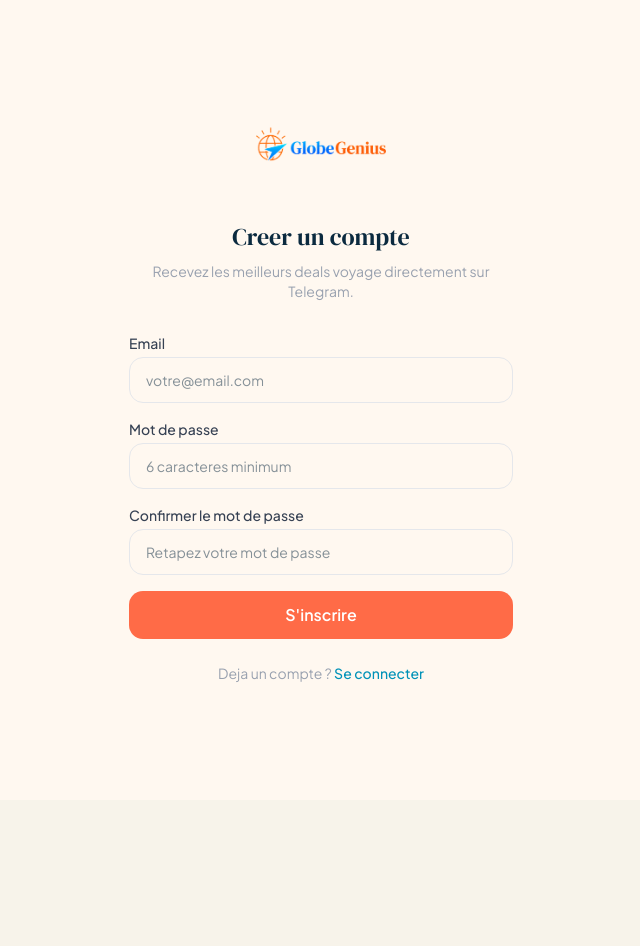
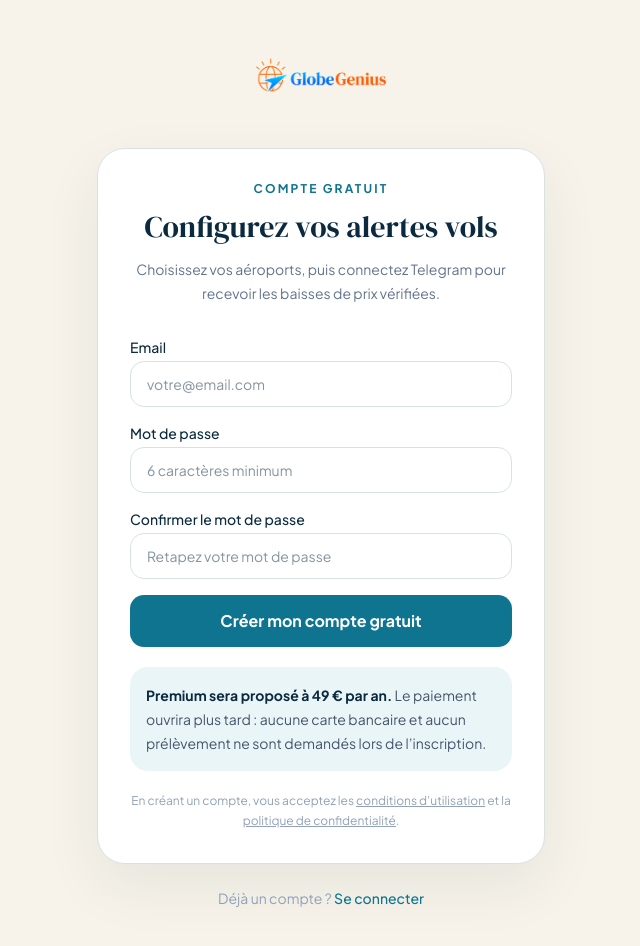
Before and after one commit to pachasandco/globagenius, a Next.js app in the folder frontend/: page /signup in a window 1280 px wide. Shown: the top 946 px of the page, without its empty margins (319-959 px from the left). Before the commit the page ends 800 px from the top, so only its background shows below. Built offline with nearby package versions, Linux system fonts and the light colour scheme; no server answers.

Commit message:
feat: remove founder cap messaging and clarify free signup

```diff
--- a/frontend/src/app/signup/page.tsx
+++ b/frontend/src/app/signup/page.tsx
@@ -1,9 +1,9 @@
 "use client";
 
-import { useEffect, useMemo, useState } from "react";
+import { useMemo, useState } from "react";
 import Link from "next/link";
 import { useRouter } from "next/navigation";
-import { signup, getBetaCount } from "@/lib/api";
+import { signup } from "@/lib/api";
 import { suggestEmailCorrection } from "@/lib/email-suggestion";
 import { Wordmark } from "../_components/Wordmark";
 
@@ -13,175 +13,111 @@ export default function SignupPage() {
   const [confirmPassword, setConfirmPassword] = useState("");
   const [error, setError] = useState("");
   const [loading, setLoading] = useState(false);
-  // Beta cohort cap: when 100 founders are reached, the signup form is
-  // replaced by a "closed" message. We fetch the live count once on mount;
-  // null = loading, true/false = decision. A failed fetch defaults to open
-  // so a transient API hiccup doesn't lock genuine signups out.
-  const [cohortFull, setCohortFull] = useState<boolean | null>(null);
   const router = useRouter();
-
-  useEffect(() => {
-    getBetaCount()
-      .then((c) => setCohortFull(c.founders_count >= c.max_founders))
-      .catch(() => setCohortFull(false));
-  }, []);
-
   const emailSuggestion = useMemo(() => suggestEmailCorrection(email), [email]);
 
-  async function handleSubmit(e: React.FormEvent) {
-    e.preventDefault();
+  async function handleSubmit(event: React.FormEvent) {
+    event.preventDefault();
     setError("");
 
     if (password.length < 6) {
-      setError("Le mot de passe doit contenir au moins 6 caracteres");
+      setError("Le mot de passe doit contenir au moins 6 caractères.");
       return;
     }
     if (password !== confirmPassword) {
-      setError("Les mots de passe ne correspondent pas");
+      setError("Les mots de passe ne correspondent pas.");
       return;
     }
 
     setLoading(true);
     try {
-      const res = await signup(email, password);
-      localStorage.setItem("gg_user_id", res.user_id);
-      localStorage.setItem("gg_email", res.email);
-      localStorage.setItem("gg_token", res.token);
+      const response = await signup(email, password);
+      localStorage.setItem("gg_user_id", response.user_id);
+      localStorage.setItem("gg_email", response.email);
+      localStorage.setItem("gg_token", response.token);
       router.push("/onboarding");
     } catch (err: unknown) {
-      const msg = err instanceof Error ? err.message : "Erreur lors de l'inscription";
-      // Backend returns 403 once the 100-founder cap is reached. The
-      // initial mount check might have raced, so flip to the closed
-      // state on the spot rather than just showing a red error.
-      if (/inscriptions/i.test(msg) && /fermées|fermees|100 places/i.test(msg)) {
-        setCohortFull(true);
-      } else {
-        setError(msg);
-      }
+      setError(err instanceof Error ? err.message : "Erreur lors de l’inscription.");
     } finally {
       setLoading(false);
     }
   }
 
   return (
-    <div className="min-h-screen bg-[#FFF8F0] flex items-start sm:items-center justify-center px-4 md:px-5 py-8 sm:py-0">
-      <div className="w-full max-w-sm">
-        <Link href="/" className="font-[family-name:var(--font-dm-serif)] text-xl leading-none block text-center mb-10">
-          <Wordmark />
-        </Link>
+    <div className="min-h-screen bg-[#F7F3EA] px-4 py-8 sm:flex sm:items-center sm:justify-center sm:py-12">
+      <div className="w-full max-w-md">
+        <Link href="/" className="mb-9 block text-center font-[family-name:var(--font-dm-serif)] text-xl"><Wordmark /></Link>
 
-        {cohortFull === true ? (
+        <div className="rounded-[28px] border border-[#D9E2E3] bg-white p-6 shadow-[0_22px_60px_rgba(11,42,63,.07)] sm:p-8">
           <div className="text-center">
-            <h1 className="font-[family-name:var(--font-dm-serif)] text-2xl mb-3">
-              Inscriptions fermées
-            </h1>
-            <p className="text-gray-500 text-sm leading-relaxed mb-6">
-              Les <strong>100 places fondateurs</strong> de l&apos;Active Beta sont
-              prises. Merci à toutes et tous pour l&apos;engouement 🙏
-            </p>
-            <p className="text-gray-500 text-sm leading-relaxed mb-8">
-              Le lancement public arrive bientôt. En attendant, tu peux suivre
-              les coulisses sur la <Link href="/" className="text-[#FF6B47] hover:underline">page d&apos;accueil</Link>{" "}
-              ou nous écrire à{" "}
-              <a href="mailto:contact@globegenius.app" className="text-[#FF6B47] hover:underline">
-                contact@globegenius.app
-              </a>.
-            </p>
-            <Link
-              href="/"
-              className="inline-block bg-[#FF6B47] hover:bg-[#E55A38] text-white font-semibold px-6 py-3 rounded-xl transition-colors"
-            >
-              ← Retour à l&apos;accueil
-            </Link>
-            <p className="text-center text-sm text-gray-400 mt-8">
-              Déjà membre ?{" "}
-              <Link href="/login" className="text-cyan-600 font-medium hover:underline">
-                Se connecter
-              </Link>
-            </p>
+            <p className="text-xs font-bold uppercase tracking-[0.18em] text-[#0E7490]">Compte gratuit</p>
+            <h1 className="mt-3 font-[family-name:var(--font-dm-serif)] text-3xl text-[#0B2A3F]">Configurez vos alertes vols</h1>
+            <p className="mt-3 text-sm leading-6 text-slate-500">Choisissez vos aéroports, puis connectez Telegram pour recevoir les baisses de prix vérifiées.</p>
           </div>
-        ) : (
-        <>
-        <h1 className="font-[family-name:var(--font-dm-serif)] text-2xl text-center mb-2">
-          Creer un compte
-        </h1>
-        <p className="text-gray-400 text-sm text-center mb-8">
-          Recevez les meilleurs deals voyage directement sur Telegram.
-        </p>
 
-        <form onSubmit={handleSubmit} className="space-y-4">
+          <form onSubmit={handleSubmit} className="mt-8 space-y-4">
             <div>
-            <label className="block text-sm font-medium text-gray-700 mb-1">Email</label>
+              <label className="mb-1 block text-sm font-medium text-[#0B2A3F]">Email</label>
               <input
                 type="email"
                 required
+                autoComplete="email"
                 value={email}
-              onChange={(e) => setEmail(e.target.value)}
+                onChange={(event) => setEmail(event.target.value)}
                 placeholder="votre@email.com"
-              className="w-full px-4 py-3 rounded-xl border border-gray-200 focus:border-cyan-500 focus:ring-1 focus:ring-cyan-500 outline-none text-sm transition-colors"
+                className="w-full rounded-xl border border-[#D9E2E3] px-4 py-3 text-sm outline-none transition-colors focus:border-[#0E7490] focus:ring-1 focus:ring-[#0E7490]"
               />
               {emailSuggestion && (
-              <p className="text-xs text-gray-500 mt-1.5">
+                <p className="mt-1.5 text-xs text-slate-500">
                   Vouliez-vous dire{" "}
-                <button
-                  type="button"
-                  onClick={() => setEmail(emailSuggestion)}
-                  className="text-[#FF6B47] font-semibold hover:underline"
-                >
-                  {emailSuggestion}
-                </button>
-                {" "}?
+                  <button type="button" onClick={() => setEmail(emailSuggestion)} className="font-semibold text-[#0E7490] hover:underline">{emailSuggestion}</button> ?
                 </p>
               )}
             </div>
 
             <div>
-            <label className="block text-sm font-medium text-gray-700 mb-1">Mot de passe</label>
+              <label className="mb-1 block text-sm font-medium text-[#0B2A3F]">Mot de passe</label>
               <input
                 type="password"
                 required
+                autoComplete="new-password"
                 value={password}
-              onChange={(e) => setPassword(e.target.value)}
-              placeholder="6 caracteres minimum"
-              className="w-full px-4 py-3 rounded-xl border border-gray-200 focus:border-cyan-500 focus:ring-1 focus:ring-cyan-500 outline-none text-sm transition-colors"
+                onChange={(event) => setPassword(event.target.value)}
+                placeholder="6 caractères minimum"
+                className="w-full rounded-xl border border-[#D9E2E3] px-4 py-3 text-sm outline-none transition-colors focus:border-[#0E7490] focus:ring-1 focus:ring-[#0E7490]"
               />
             </div>
 
             <div>
-            <label className="block text-sm font-medium text-gray-700 mb-1">Confirmer le mot de passe</label>
+              <label className="mb-1 block text-sm font-medium text-[#0B2A3F]">Confirmer le mot de passe</label>
               <input
                 type="password"
                 required
+                autoComplete="new-password"
                 value={confirmPassword}
-              onChange={(e) => setConfirmPassword(e.target.value)}
+                onChange={(event) => setConfirmPassword(event.target.value)}
                 placeholder="Retapez votre mot de passe"
-              className="w-full px-4 py-3 rounded-xl border border-gray-200 focus:border-cyan-500 focus:ring-1 focus:ring-cyan-500 outline-none text-sm transition-colors"
+                className="w-full rounded-xl border border-[#D9E2E3] px-4 py-3 text-sm outline-none transition-colors focus:border-[#0E7490] focus:ring-1 focus:ring-[#0E7490]"
               />
             </div>
 
-          {error && (
-            <div className="bg-red-50 text-red-600 text-sm rounded-xl px-4 py-3">
-              {error}
-            </div>
-          )}
+            {error && <div className="rounded-xl bg-red-50 px-4 py-3 text-sm text-red-600">{error}</div>}
 
-          <button
-            type="submit"
-            disabled={loading}
-            className="w-full bg-[#FF6B47] hover:bg-[#E55A38] text-white font-semibold py-3 rounded-xl transition-all disabled:opacity-50 disabled:cursor-not-allowed"
-          >
-            {loading ? "Creation..." : "S'inscrire"}
+            <button type="submit" disabled={loading} className="w-full rounded-xl bg-[#0E7490] py-3.5 font-bold text-white transition-colors hover:bg-[#0A6078] disabled:cursor-not-allowed disabled:opacity-50">
+              {loading ? "Création du compte…" : "Créer mon compte gratuit"}
             </button>
           </form>
 
-        <p className="text-center text-sm text-gray-400 mt-6">
-          Deja un compte ?{" "}
-          <Link href="/login" className="text-cyan-600 font-medium hover:underline">
-            Se connecter
-          </Link>
+          <div className="mt-5 rounded-2xl bg-[#E9F5F7] p-4 text-sm leading-6 text-slate-600">
+            <strong className="text-[#0B2A3F]">Premium sera proposé à 49 € par an.</strong> Le paiement ouvrira plus tard : aucune carte bancaire et aucun prélèvement ne sont demandés lors de l’inscription.
+          </div>
+
+          <p className="mt-5 text-center text-xs leading-5 text-slate-400">
+            En créant un compte, vous acceptez les <Link href="/conditions" className="underline hover:text-[#0E7490]">conditions d’utilisation</Link> et la <Link href="/confidentialite" className="underline hover:text-[#0E7490]">politique de confidentialité</Link>.
           </p>
-        </>
-        )}
+        </div>
+
+        <p className="mt-6 text-center text-sm text-slate-400">Déjà un compte ? <Link href="/login" className="font-medium text-[#0E7490] hover:underline">Se connecter</Link></p>
       </div>
     </div>
   );
```
Lines whose indentation alone changed are shown as unchanged.
